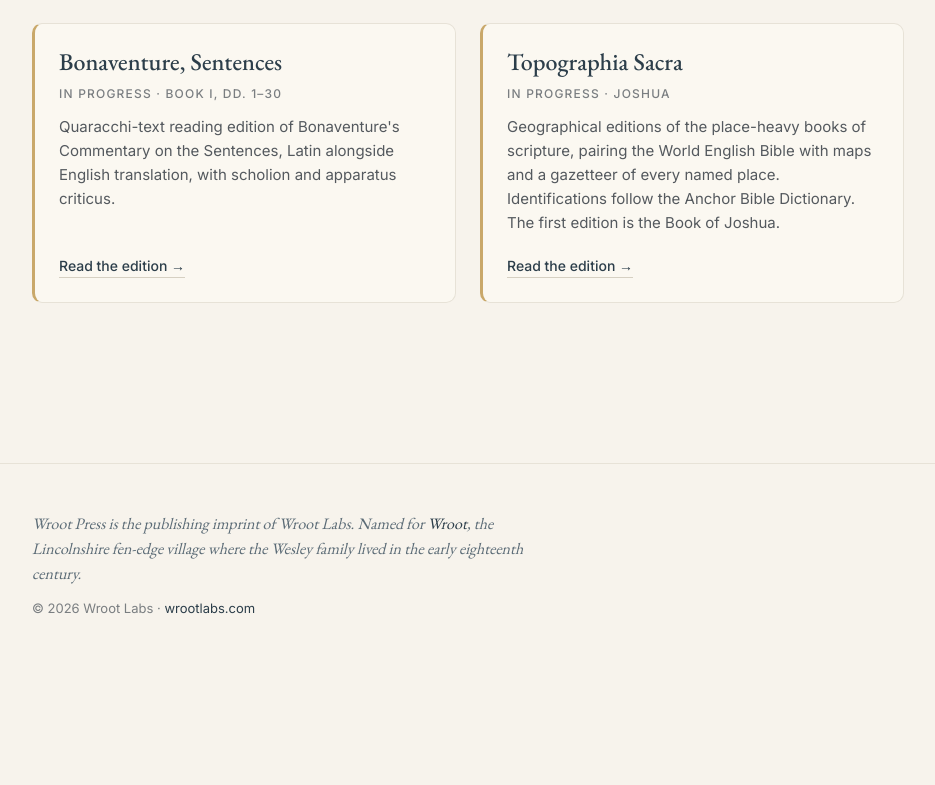
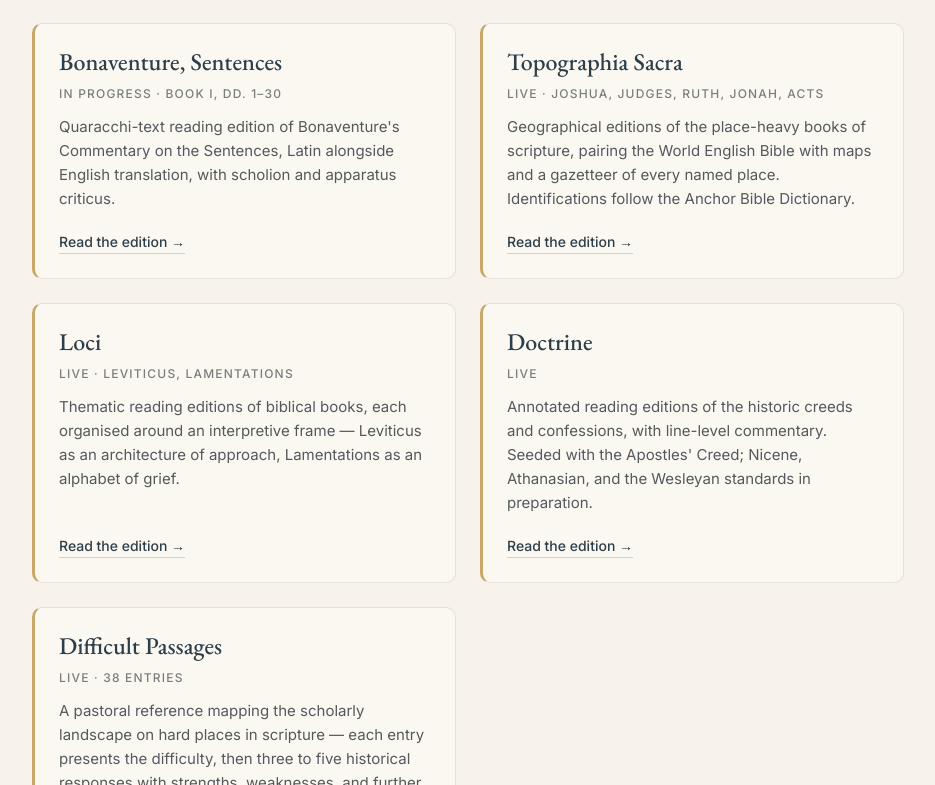
Before and after one commit to wilsonpruitt/wrootpress.com, a Next.js app: page / in a window 1280 px wide. Shown: the part 1435-2220 px from the top of the page, without its empty margins (172-1107 px from the left). Before the commit the page ends 2102 px from the top, so only its background shows below. Built offline with nearby package versions, Linux system fonts and the light colour scheme.

Commit message:
Add Loci, Doctrine, Difficult Passages to digital editions
Update Topographia meta to reflect 5 shipped books (Joshua, Judges, Ruth,
Jonah, Acts). Difficult Passages now hosted at difficult.wrootpress.com
after migration from Netlify.

```diff
--- a/app/page.tsx
+++ b/app/page.tsx
@@ -57,9 +57,30 @@
   {
     name: "Topographia Sacra",
     description:
-      "Geographical editions of the place-heavy books of scripture, pairing the World English Bible with maps and a gazetteer of every named place. Identifications follow the Anchor Bible Dictionary. The first edition is the Book of Joshua.",
+      "Geographical editions of the place-heavy books of scripture, pairing the World English Bible with maps and a gazetteer of every named place. Identifications follow the Anchor Bible Dictionary.",
     href: "https://topographia.wrootpress.com",
-    meta: "In progress · Joshua",
+    meta: "Live · Joshua, Judges, Ruth, Jonah, Acts",
+  },
+  {
+    name: "Loci",
+    description:
+      "Thematic reading editions of biblical books, each organised around an interpretive frame — Leviticus as an architecture of approach, Lamentations as an alphabet of grief.",
+    href: "https://loci.wrootpress.com",
+    meta: "Live · Leviticus, Lamentations",
+  },
+  {
+    name: "Doctrine",
+    description:
+      "Annotated reading editions of the historic creeds and confessions, with line-level commentary. Seeded with the Apostles' Creed; Nicene, Athanasian, and the Wesleyan standards in preparation.",
+    href: "https://doctrine.wrootpress.com",
+    meta: "Live",
+  },
+  {
+    name: "Difficult Passages",
+    description:
+      "A pastoral reference mapping the scholarly landscape on hard places in scripture — each entry presents the difficulty, then three to five historical responses with strengths, weaknesses, and further reading.",
+    href: "https://difficult.wrootpress.com",
+    meta: "Live · 38 entries",
   },
 ];
 
```
